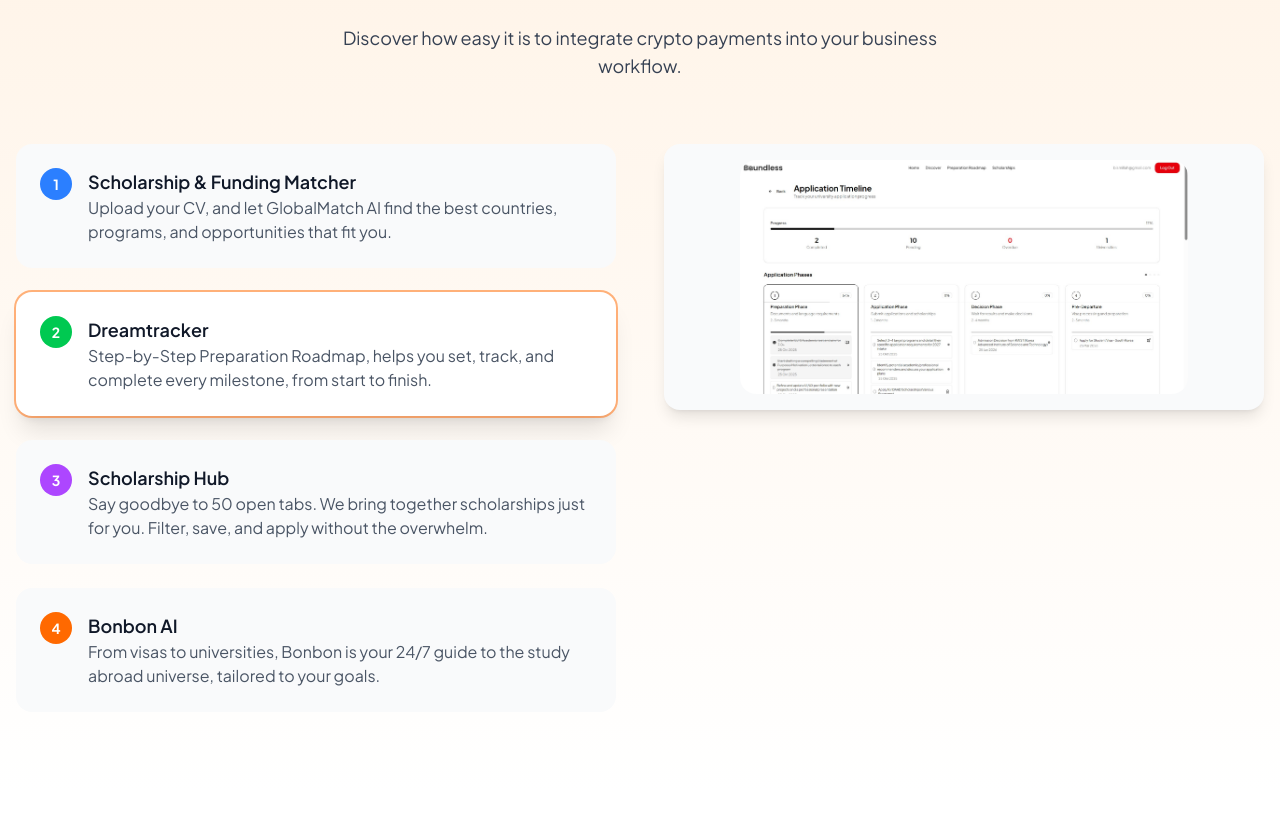
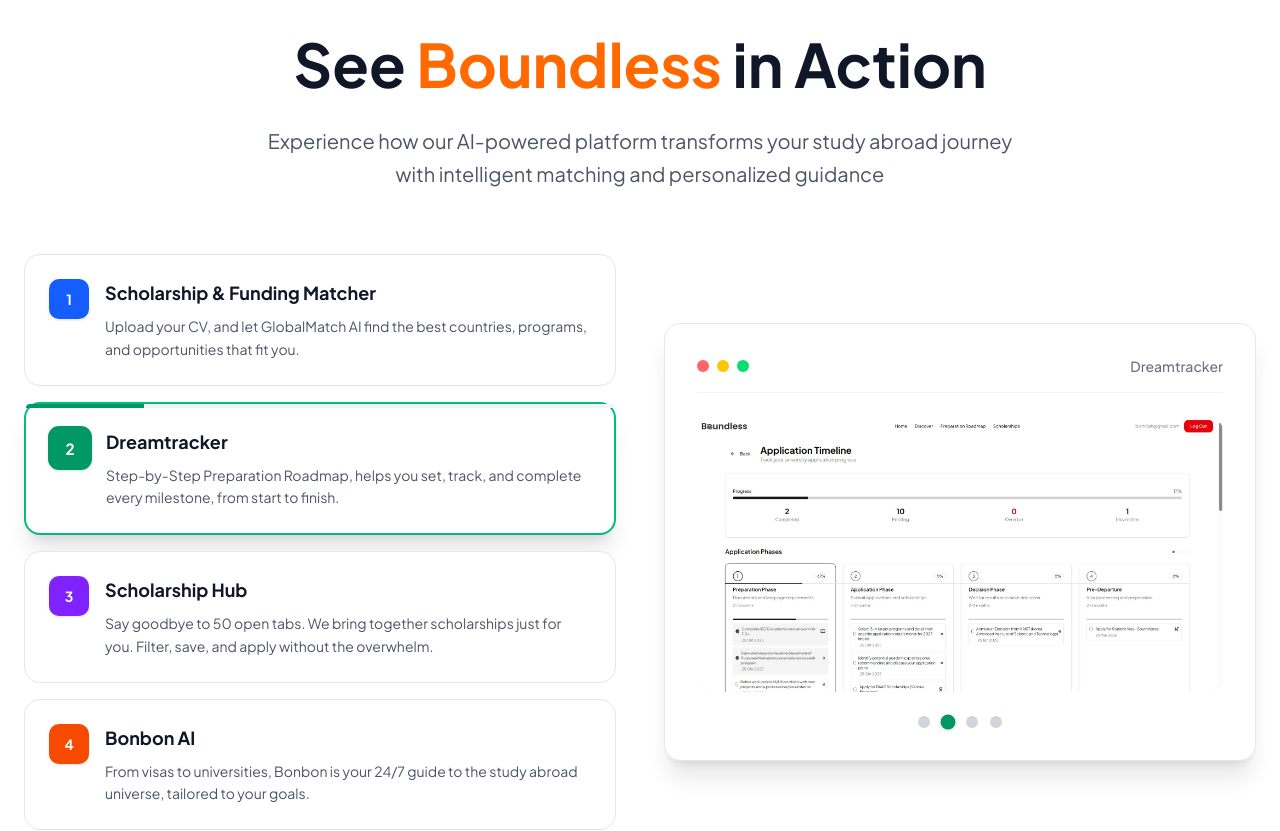
Before and after one commit to HackyUci/boundless, a Next.js app in the folder frontend/: page / in a window 1280 px wide. Shown: the part 1481-2312 px from the top of the page. Built offline with nearby package versions, Linux system fonts and the light colour scheme.

Commit message:
feat: enhance procedure component with improved styling and progress tracking

```diff
--- a/frontend/src/modules/HomepageModule/sections/UserProcedure.tsx
+++ b/frontend/src/modules/HomepageModule/sections/UserProcedure.tsx
@@ -7,87 +7,132 @@
   {
     title: "Scholarship & Funding Matcher",
     description: "Upload your CV, and let GlobalMatch AI find the best countries, programs, and opportunities that fit you.",
-    bgColor: "bg-blue-500",
+    bgColor: "bg-blue-600",
+    accentColor: "border-blue-500",
     illustration: "/SCHOLARSHIP_MATCHER.jpg"
   },
   {
     title: "Dreamtracker",
-    description: "Step-by-Step Preparation Roadmap, helps you set, track, and complete every milestone,  from start to finish.",
-    bgColor: "bg-green-500",
+    description: "Step-by-Step Preparation Roadmap, helps you set, track, and complete every milestone, from start to finish.",
+    bgColor: "bg-emerald-600",
+    accentColor: "border-emerald-500",
     illustration: "/DREAMTRACKER.jpg"
   },
   {
     title: "Scholarship Hub",
     description: "Say goodbye to 50 open tabs. We bring together scholarships just for you. Filter, save, and apply without the overwhelm.",
-    bgColor: "bg-purple-500",
+    bgColor: "bg-violet-600",
+    accentColor: "border-violet-500",
     illustration: "/SCHOLARSHIP_HUB.jpg"
   },
   {
     title: "Bonbon AI",
     description: "From visas to universities, Bonbon is your 24/7 guide to the study abroad universe, tailored to your goals.",
-    bgColor: "bg-orange-500",
+    bgColor: "bg-orange-600",
+    accentColor: "border-orange-500",
     illustration: "/BONBON_AI.jpg"
   }
 ];
 
 export const ProcedureSection = () => {
   const [activeStep, setActiveStep] = useState(0);
+  const [progress, setProgress] = useState(0);
 
   useEffect(() => {
     const timer = setInterval(() => {
       setActiveStep((prevStep) => (prevStep + 1) % featureSteps.length);
+      setProgress(0);
     }, 5000);
-    return () => clearInterval(timer);
+
+    const progressTimer = setInterval(() => {
+      setProgress((prev) => (prev >= 100 ? 0 : prev + 2));
+    }, 100);
+
+    return () => {
+      clearInterval(timer);
+      clearInterval(progressTimer);
+    };
   }, []);
 
   const handleStepClick = (index: number) => {
     setActiveStep(index);
+    setProgress(0);
   };
 
   return (
     <section
       id="procedure"
-      className="relative min-h-screen flex flex-col items-center justify-center px-4 overflow-hidden"
-      style={{ background: "linear-gradient(180deg, #FFF3E6 0%, #FFFFFF 100%)" }}
+      className="relative min-h-screen flex flex-col items-center justify-center px-6 py-20"
     >
-      <div className="relative z-10 max-w-7xl mx-auto w-full py-20">
+      <div className="max-w-7xl mx-auto w-full">
         <div className="text-center mb-16">
-          <h2 className="text-4xl md:text-5xl font-bold text-gray-900 mb-4 leading-tight">
+          <div className="inline-flex items-center gap-3 bg-white border border-gray-200 text-gray-700 px-6 py-3 rounded-full text-sm font-medium mb-8 shadow-sm">
+            <div className="w-2 h-2 bg-orange-500 rounded-full"></div>
+            Platform Features
+          </div>
+          <h2 className="text-4xl md:text-5xl lg:text-6xl font-bold text-gray-900 mb-6 leading-tight">
             See <span className="text-orange-500">Boundless</span> in Action
           </h2>
-          <p className="text-lg text-gray-700 max-w-2xl mx-auto">
-            Discover how easy it is to integrate crypto payments into your business workflow.
+          <p className="text-lg md:text-xl text-gray-600 max-w-3xl mx-auto leading-relaxed">
+            Experience how our AI-powered platform transforms your study abroad journey with intelligent matching and personalized guidance
           </p>
         </div>
 
-        <div className="grid lg:grid-cols-2 gap-12 items-start">
-          {/* Steps List */}
-          <div className="space-y-6">
+        <div className="grid lg:grid-cols-2 gap-12 items-center">
+          <div className="space-y-4">
             {featureSteps.map((step, index) => (
               <div
                 key={step.title}
                 onClick={() => handleStepClick(index)}
-                className={`p-6 rounded-2xl cursor-pointer transition-all duration-300 ease-in-out ${
+                className={`relative p-6 rounded-2xl cursor-pointer transition-all duration-300 ease-out border ${
                   activeStep === index
-                    ? 'bg-white shadow-xl ring-2 ring-orange-500/50'
-                    : 'bg-gray-50 hover:bg-white hover:shadow-md'
+                    ? `bg-white shadow-xl ${step.accentColor} border-2`
+                    : 'bg-white border-gray-200 hover:shadow-lg hover:border-gray-300'
                 }`}
               >
+                {activeStep === index && (
+                  <div className="absolute top-0 left-0 w-full h-1 bg-gray-100 rounded-t-2xl overflow-hidden">
+                    <div
+                      className={`h-full ${step.bgColor} transition-all duration-100 ease-out`}
+                      style={{ width: `${progress}%` }}
+                    ></div>
+                  </div>
+                )}
+
                 <div className="flex items-start gap-4">
-                  <div className={`text-white w-8 h-8 rounded-full flex items-center justify-center font-bold text-sm flex-shrink-0 ${step.bgColor}`}>
-                    {activeStep === index ? index + 1 : index + 1}
+                  <div className={`${step.bgColor} text-white w-10 h-10 rounded-lg flex items-center justify-center font-bold text-sm flex-shrink-0 shadow-sm transition-transform duration-300 ${
+                    activeStep === index ? 'scale-110' : ''
+                  }`}>
+                    {index + 1}
                   </div>
-                  <div>
-                    <h3 className="text-lg font-semibold text-gray-900">{step.title}</h3>
-                    <p className="text-gray-600">{step.description}</p>
+
+                  <div className="flex-1">
+                    <h3 className="text-lg font-bold text-gray-900 mb-2">
+                      {step.title}
+                    </h3>
+                    <p className="text-gray-600 leading-relaxed text-sm">
+                      {step.description}
+                    </p>
                   </div>
                 </div>
               </div>
             ))}
           </div>
 
-          {/* Illustration */}
-            <div className="flex items-center justify-center bg-gray-50 rounded-2xl p-4 backdrop-blur-md shadow-lg">
+          <div className="relative lg:sticky lg:top-8">
+            <div className="bg-white rounded-2xl p-8 shadow-xl border border-gray-200 max-w-2xl mx-auto">
+              <div className="flex items-center justify-between mb-6 pb-4 border-b border-gray-100">
+                <div className="flex gap-2">
+                  <div className="w-3 h-3 bg-red-400 rounded-full"></div>
+                  <div className="w-3 h-3 bg-yellow-400 rounded-full"></div>
+                  <div className="w-3 h-3 bg-green-400 rounded-full"></div>
+                </div>
+                <div className="text-sm text-gray-500 font-medium">
+                  {featureSteps[activeStep].title}
+                </div>
+              </div>
+
+              <div className="relative overflow-hidden rounded-xl bg-gray-100">
                 <Image
                   key={activeStep}
                   src={featureSteps[activeStep].illustration}
@@ -95,8 +140,24 @@
                   width={0}
                   height={0}
                   sizes="100vw"
-                className="w-full h-auto max-w-md rounded-2xl transition-opacity duration-500 ease-in-out"
+                  className="w-full h-auto rounded-xl transition-opacity duration-500 ease-in-out"
                 />
+              </div>
+
+              <div className="flex justify-center mt-6 gap-3">
+                {featureSteps.map((step, index) => (
+                  <button
+                    key={index}
+                    onClick={() => handleStepClick(index)}
+                    className={`w-3 h-3 rounded-full transition-all duration-300 ${
+                      activeStep === index
+                        ? `${step.bgColor} scale-125 shadow-sm`
+                        : 'bg-gray-300 hover:bg-gray-400'
+                    }`}
+                  />
+                ))}
+              </div>
+            </div>
           </div>
         </div>
       </div>
```
Lines whose indentation alone changed are shown as unchanged.
